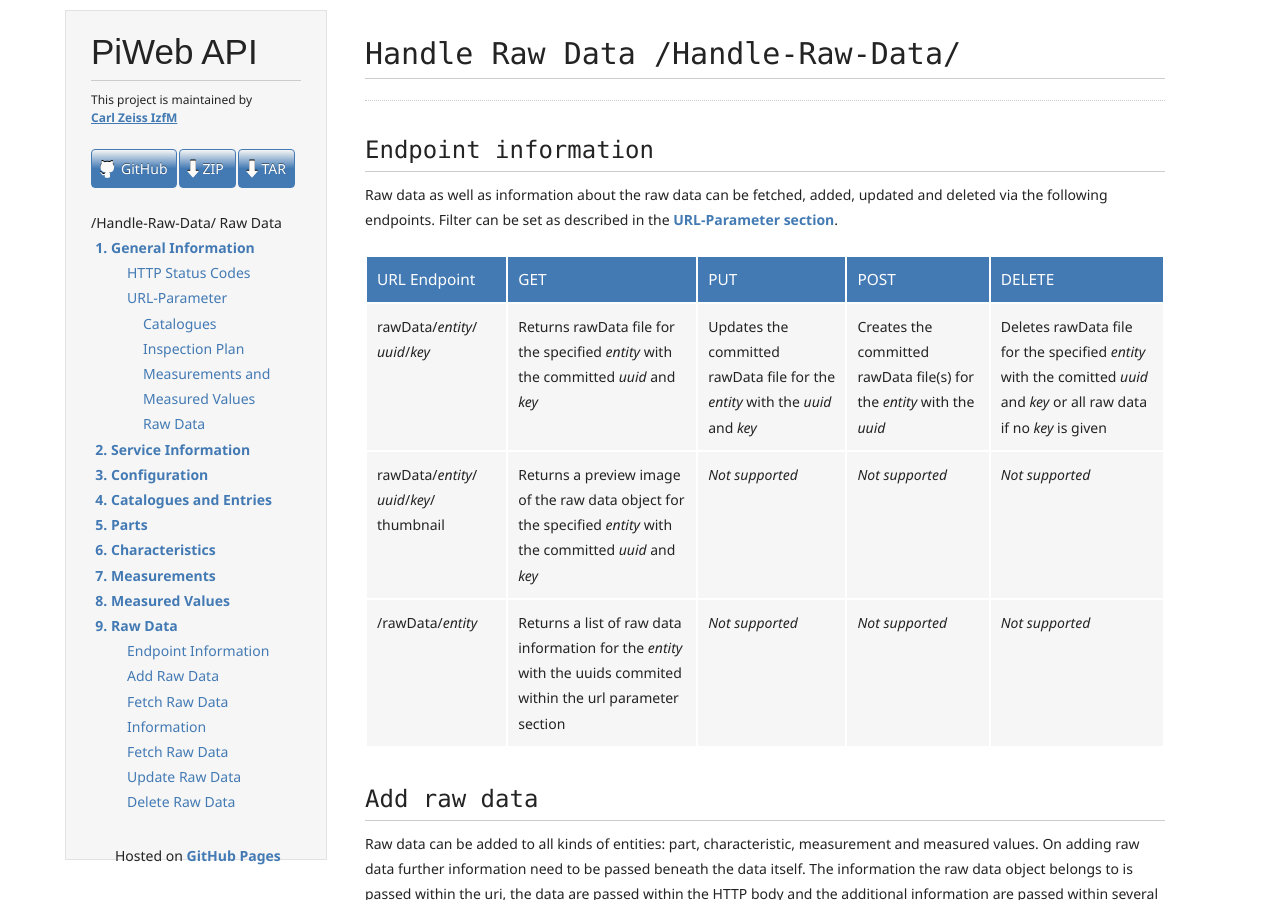
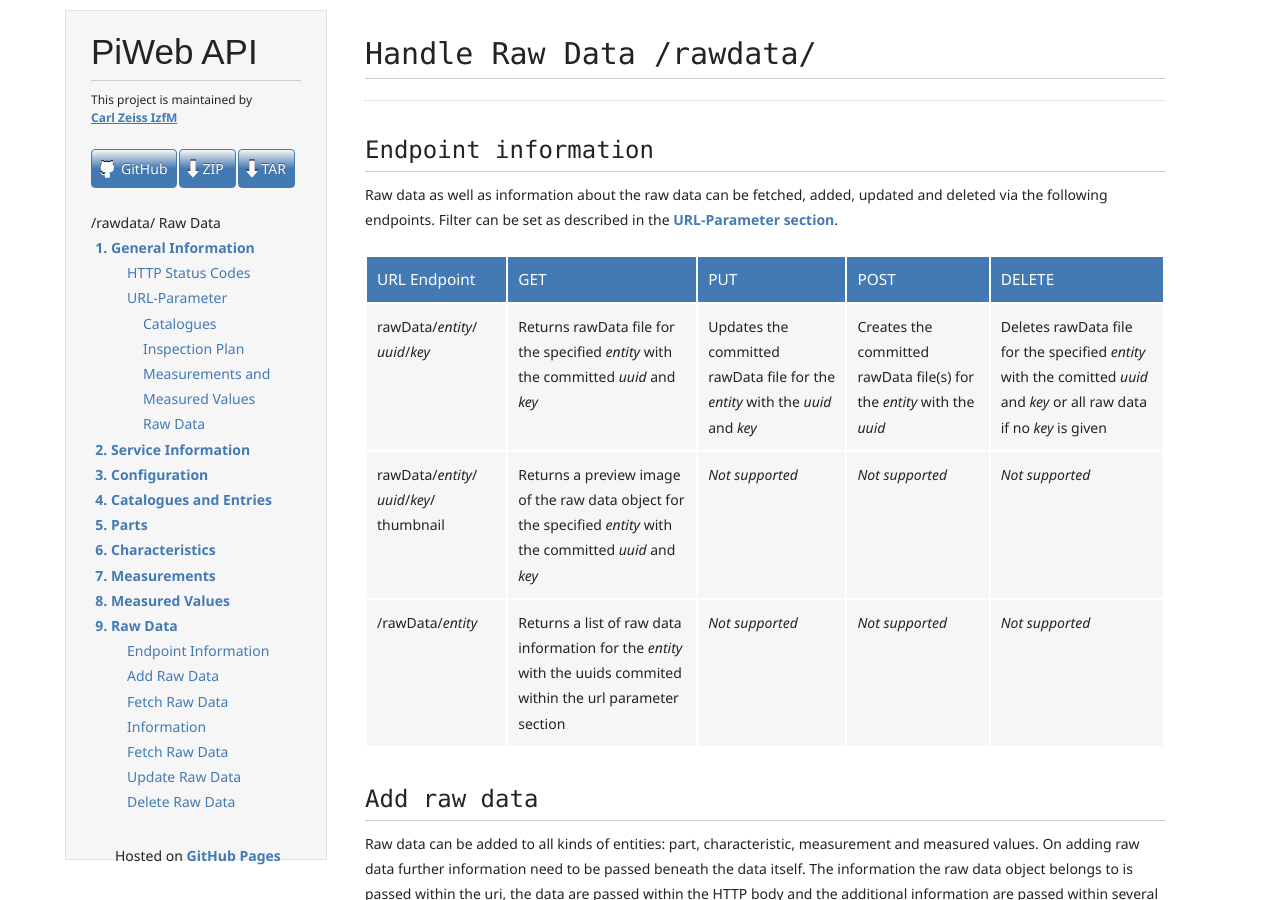
Before and after one commit to BatzJunior/testrepo, a Jekyll site: the page built from _pages/Handle-Raw-Data.md, in a window 1280 px wide and 900 px high. Built offline with Jekyll 4.4.1, drawn with Linux system fonts in a browser that asks for light colours.

Commit message:
Update Handle-Raw-Data.md

```diff
--- a/_pages/Handle-Raw-Data.md
+++ b/_pages/Handle-Raw-Data.md
@@ -1,7 +1,7 @@
 ---
 title: Handle Raw Data
 tags: Raw Data
-permalink: /Handle-Raw-Data/
+permalink: /rawdata/
 ---
 ##Endpoint information
 
```
